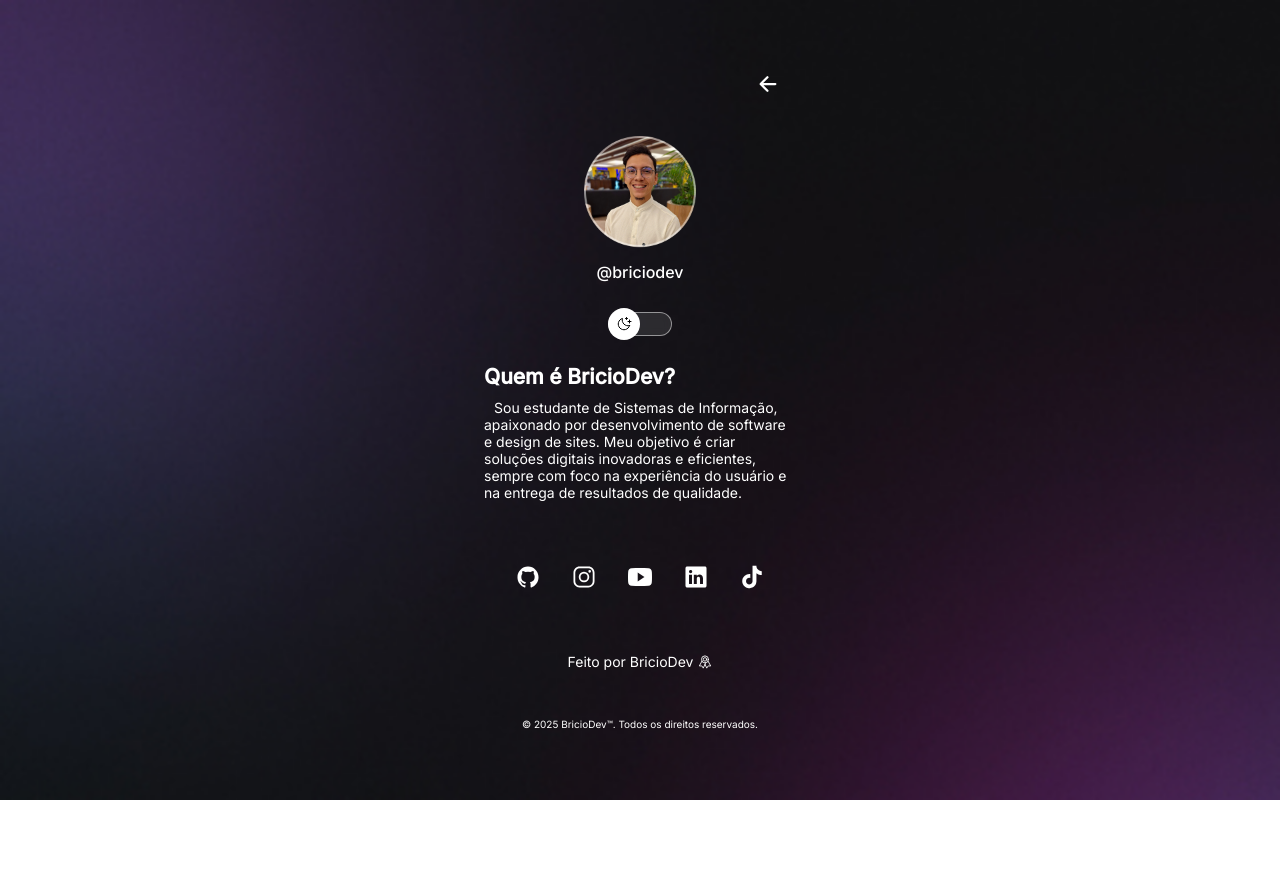
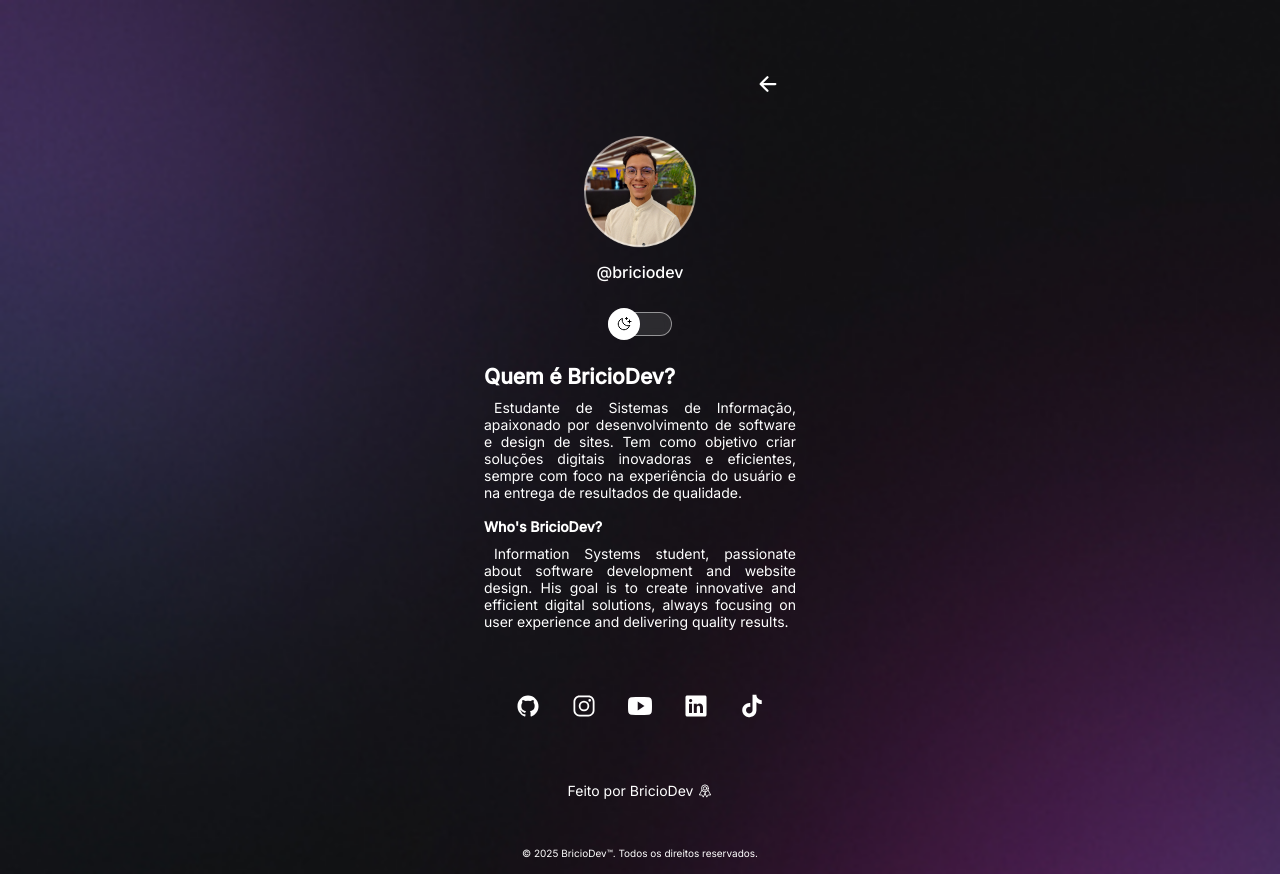
Before and after one commit to Bricio29/Bio-BricioDev, a plain HTML site: page home.html in a window 1280 px wide. Before the commit the page ends 800 px from the top, so only its background shows below. Drawn offline with nearby package versions, Linux system fonts and the light colour scheme.

Commit message:
text bio upgrade 2

```diff
--- a/home.html
+++ b/home.html
@@ -36,10 +36,18 @@
       <div id="bio">
         <h2>Quem é BricioDev?</h2>
         <p>
-          Sou estudante de Sistemas de Informação, apaixonado por
-          desenvolvimento de software e design de sites. Meu objetivo é criar
-          soluções digitais inovadoras e eficientes, sempre com foco na
-          experiência do usuário e na entrega de resultados de qualidade.
+          Estudante de Sistemas de Informação, apaixonado por desenvolvimento de
+          software e design de sites. Tem como objetivo criar soluções digitais
+          inovadoras e eficientes, sempre com foco na experiência do usuário e
+          na entrega de resultados de qualidade.
+        </p>
+        <br />
+        <h4>Who's BricioDev?</h4>
+        <p>
+          Information Systems student, passionate about software development and
+          website design. His goal is to create innovative and efficient digital
+          solutions, always focusing on user experience and delivering quality
+          results.
         </p>
       </div>
 
--- a/homestyle.css
+++ b/homestyle.css
@@ -130,6 +130,7 @@ body * {
 #bio p {
   margin: 10px 0 0 0;
   text-indent: 10px;
+  text-align: justify;
 }
 
 /* social links */
```
